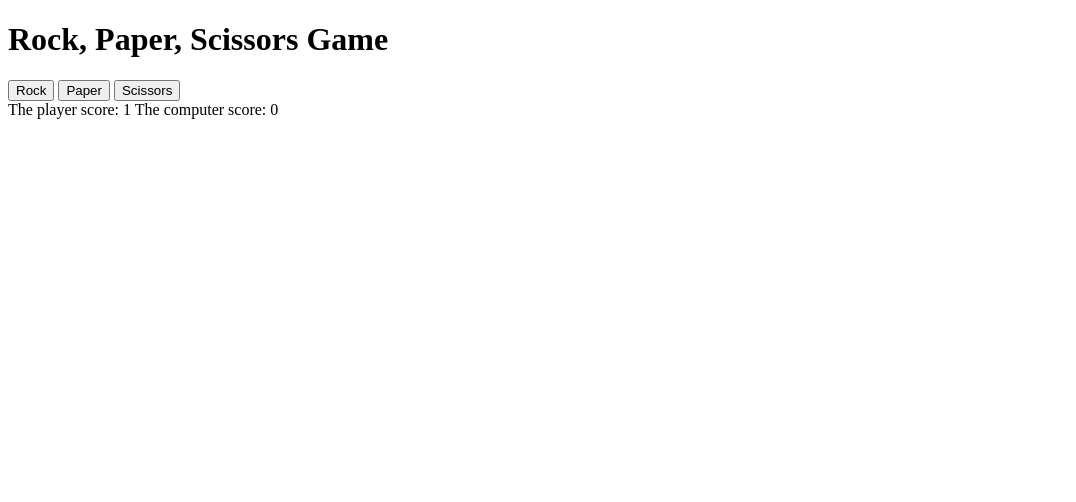
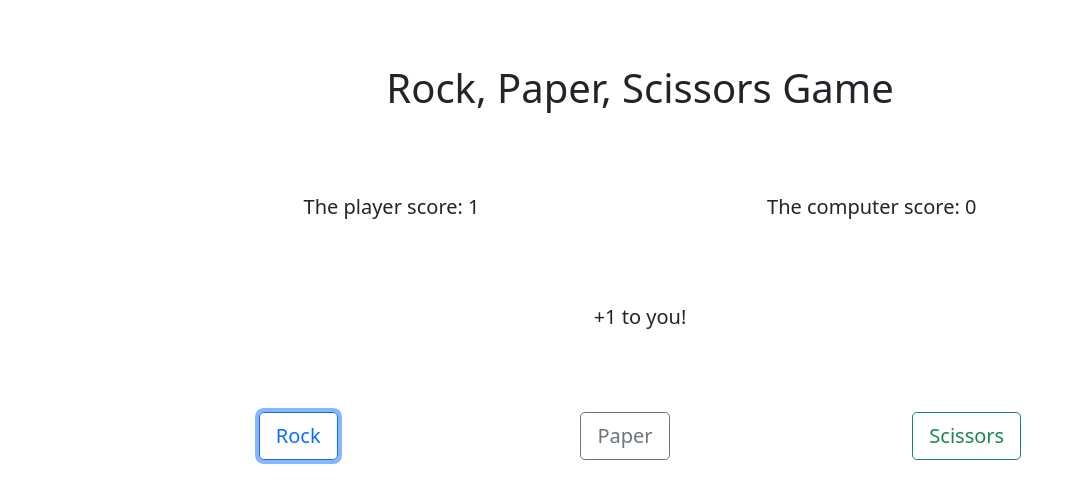
Before and after one commit to gblazyte/odin-Rock_Paper_Scissors, a plain HTML site: page index.html in a window 1280 px wide. Both pictures are taken after a click on the button "Rock". Shown: the whole page, without its empty margins (0-1076 px from the left). Drawn offline with nearby package versions, Linux system fonts and the light colour scheme.

Commit message:
Add styles to the game

```diff
--- a/index.html
+++ b/index.html
@@ -5,27 +5,39 @@
     <meta charset="UTF-8">
     <meta http-equiv="X-UA-Compatible" content="IE=edge">
     <meta name="viewport" content="width=device-width, initial-scale=1.0">
+    <link rel="stylesheet" href="styles.css">
+    <style>
+        @import url('https://fonts.googleapis.com/css2?family=Roboto:wght@300;400;500&display=swap');
+    </style>
+    <link href="https://cdn.jsdelivr.net/npm/bootstrap@5.0.2/dist/css/bootstrap.min.css" rel="stylesheet"
+        integrity="sha384-EVSTQN3/azprG1Anm3QDgpJLIm9Nao0Yz1ztcQTwFspd3yD65VohhpuuCOmLASjC" crossorigin="anonymous">
     <title>Rock Paper Scissors</title>
 </head>
 
 <body>
-    <h1>Rock, Paper, Scissors Game</h1>
+    <h1 class="text-center p-3 mt-5 mb-6">Rock, Paper, Scissors Game</h1>
 
-    <button id="rock">Rock</button>
-    <button id="paper">Paper</button>
-    <button id="scissors">Scissors</button>
+    <!-- <div class="p-3 mt-5 mb-5"> -->
+    <div class="d-flex justify-content-evenly align-items-center p-3 mt-5 mb-5">
+        <span id="playerDisplayScore">The player score: </span>
+        <span id="computerDisplayScore">The computer score: </span>
+    </div>
+    <!-- </div> -->
 
-    <div>
-        <span id="playerDisplayScore"></span>
-        <span id="computerDisplayScore"></span>
+    <div class="d-flex justify-content-center align-items-center p-3 mt-5 mb-5">
+        <div id="gameResult"></div>
+    </div>
+
+    <div class="d-flex justify-content-evenly align-items-center p-3 mt-5 mb-5">
+        <button id="rock" type="button" class="btn btn-outline-primary btn-lg">Rock</button>
+        <button id="paper" type="button" class="btn btn-outline-secondary btn-lg">Paper</button>
+        <button id="scissors" type="button" class="btn btn-outline-success btn-lg">Scissors</button>
     </div>
 
 
-
-    <div id="gameResult"></div>
-    <div id="finalResult"></div>
-
-
+    <script src="https://cdn.jsdelivr.net/npm/bootstrap@5.0.2/dist/js/bootstrap.bundle.min.js"
+        integrity="sha384-MrcW6ZMFYlzcLA8Nl+NtUVF0sA7MsXsP1UyJoMp4YLEuNSfAP+JcXn/tWtIaxVXM"
+        crossorigin="anonymous"></script>
     <script src="index.js"></script>
 </body>
 
--- a/index.js
+++ b/index.js
@@ -44,13 +44,16 @@ function resetGame() {
 
 function game(e) {
     let round = playRound(this.id, getComputerChoice());
+
     if (round == "You Win!") {
         player++;
         computer += 0;
+        gameResult.textContent = '+1 to you!';
 
     } else if (round == "You Lose!") {
         computer++;
         player += 0;
+        gameResult.textContent = '+1 for the computer!';
     } else {
         player += 0;
         computer += 0;
--- /dev/null
+++ b/styles.css
@@ -0,0 +1,12 @@
+body {
+    font-family: 'Roboto', sans-serif;
+    background-color: #ffd60a;
+}
+
+span {
+    font-size: 20px;
+}
+
+#gameResult {
+    font-size: 20px;
+}
```
